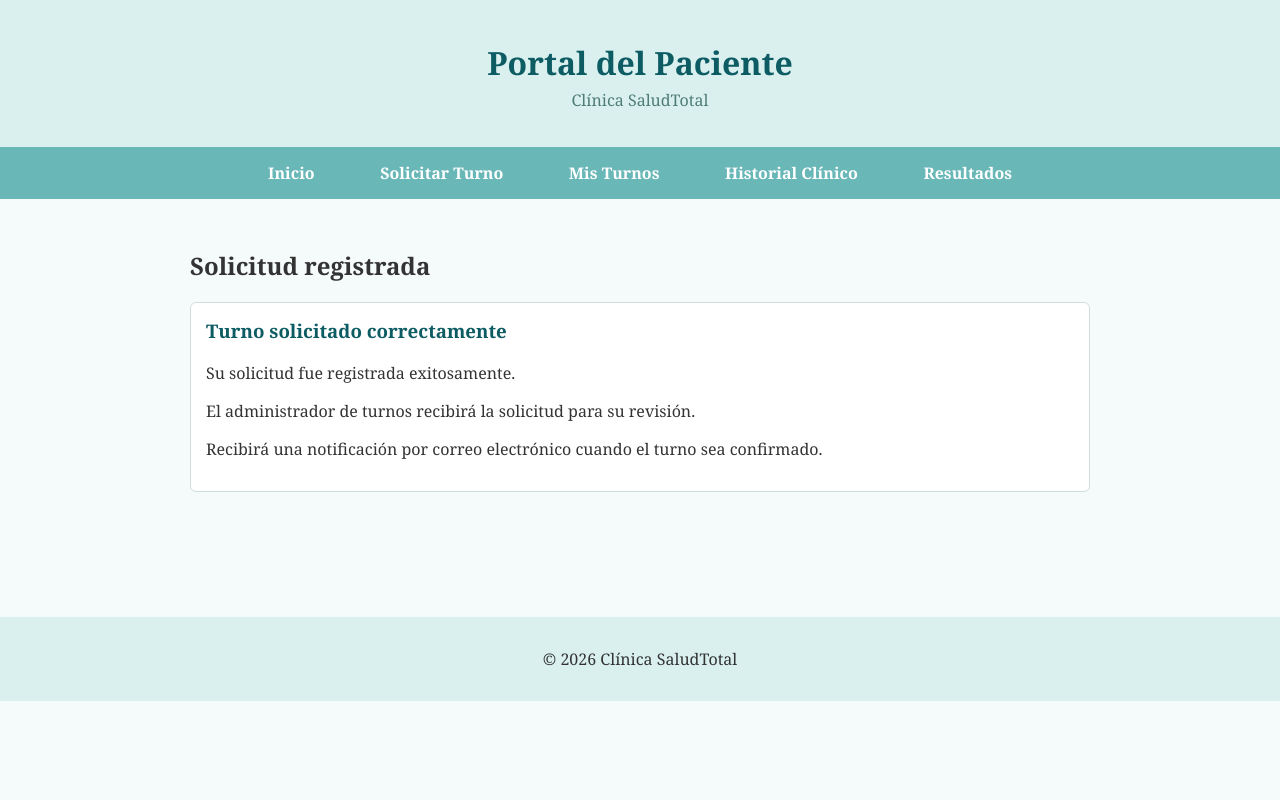
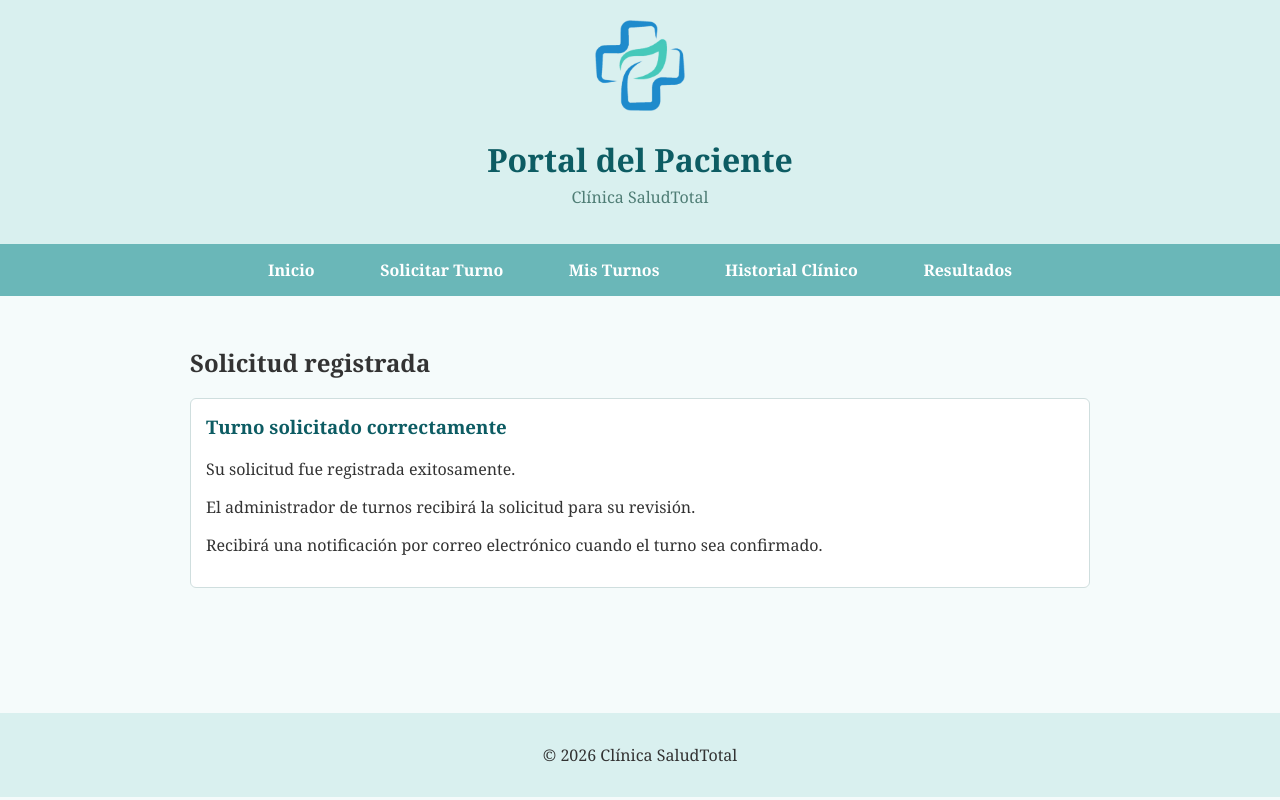
Before and after one commit to alexanderselingabc/primerRepo, a plain HTML site: page pages/confirmacion.html in a window 1280 px wide. Drawn offline with Linux system fonts and the light colour scheme.

Commit message:
en el header

```diff
--- a/css/styles.css
+++ b/css/styles.css
@@ -13,6 +13,12 @@ header {
 	background-color: #d9f0ef;
 	text-align: center;
 	padding: 20px;
+}
+
+header img {
+	width: 90px;
+	height: auto;
+	margin: 0;
 }
 
 header h1 {
--- a/pages/confirmacion.html
+++ b/pages/confirmacion.html
@@ -3,6 +3,7 @@
 
 <head>
 	<meta charset="UTF-8">
+	<meta name="viewport" content="width=device-width, initial-scale=1.0">
 	<title>Solicitar Turno</title>
 	<link rel="stylesheet" href="../css/styles.css">
 </head>
@@ -10,6 +11,7 @@
 <body>
 
 	<header>
+		<img src="../images/logo_robado.png" alt="Logo Clínica SaludTotal">
 		<h1>Portal del Paciente</h1>
 		<p>Clínica SaludTotal</p>
 	</header>
```
Also changed, not shown: index.html (+1 -9 lines), pages/historial.html (+2 -0 lines), pages/mis-turnos.html (+2 -0 lines), pages/resultados.html (+2 -0 lines), pages/solicitar-turno.html (+2 -0 lines).
